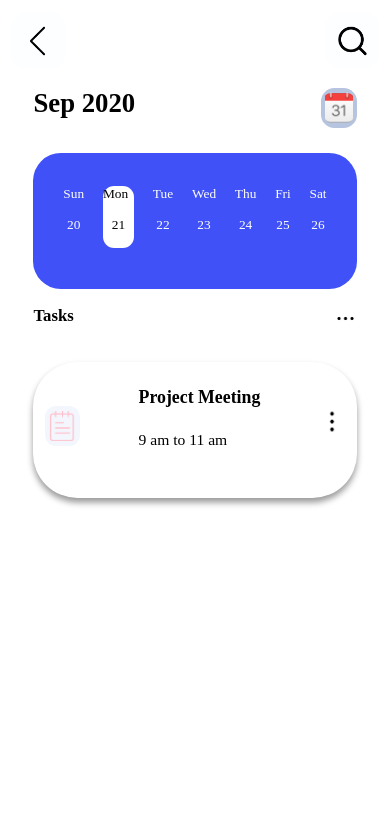
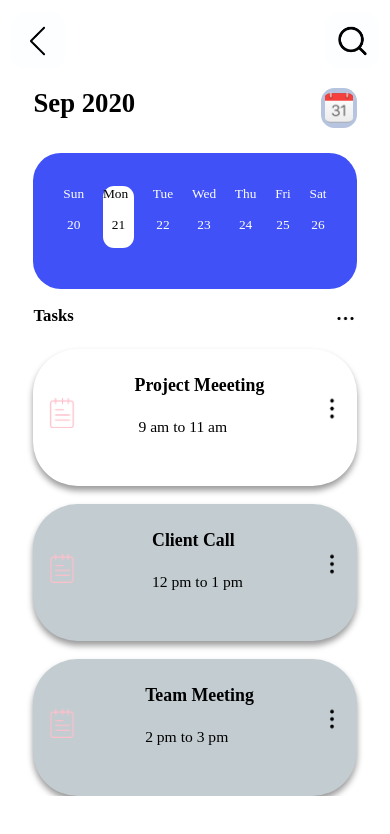
Before and after one commit to Mansoorali121/React-Native-Interview-Preparation, a React Native app: screen / in a window 390 px wide. Shown: the top 834 px of the page. Built offline with nearby package versions, Linux system fonts and the light colour scheme.

Commit message:
cards layout with flatlist prop

```diff
--- a/App.js
+++ b/App.js
@@ -147,7 +147,7 @@
 //   },
 // });
 
-import { StyleSheet, Text, View } from 'react-native';
+import { FlatList, StyleSheet, Text, View } from 'react-native';
 import React from 'react';
 import { s } from 'react-native-size-matters';
 import T3header from './src/components/T3header';
--- a/src/components/T3card.js
+++ b/src/components/T3card.js
@@ -1,11 +1,38 @@
-import { StyleSheet, Text, View, Image } from 'react-native';
+import { StyleSheet, Text, View, Image, FlatList } from 'react-native';
 import React from 'react';
 import { s, vs } from 'react-native-size-matters';
-import colors from "../style/colors";
+import colors from '../style/colors';
 
 const T3card = () => {
+  const data = [
+    {
+      id: '1',
+      img: require('../assets/notes.png'),
+      title: 'Project Meeeting',
+      time: ' 9 am to 11 am',
+    },
+    {
+      id: '2',
+      img: require('../assets/notes.png'),
+
+      title: 'Client Call',
+      time: '12 pm to 1 pm',
+    },
+    {
+      id: '3',
+      img: require('../assets/notes.png'),
+
+      title: 'Team Meeting',
+      time: '2 pm to 3 pm',
+    },
+  ];
   return (
-    <View style={styles.cont}>
+    <FlatList
+      data={data}
+      keyExtractor={item => item.id}
+      renderItem={({ item }) => {
+        return (
+          <View style={[styles.cont, item.id !== "1" && {backgroundColor:"#c3ccd1"}]}>
             <View style={styles.cardcontainer}>
               <View
                 style={{
@@ -14,14 +41,11 @@ const T3card = () => {
                 }}
               >
                 <View style={styles.container}>
-            <Image
-              source={require('../assets/notes.png')}
-              style={styles.image}
-            />
+                  <Image source={item.img} style={styles.image} />
                 </View>
                 <View style={{ gap: s(20) }}>
-            <Text style={styles.projectname}>Project Meeting</Text>
-            <Text style={styles.date}>9 am to 11 am  </Text>
+                  <Text style={styles.projectname}>{item.title}</Text>
+                  <Text style={styles.date}>{item.time} </Text>
                 </View>
                 <View style={{ marginTop: vs(15) }}>
                   <Image
@@ -32,6 +56,9 @@ const T3card = () => {
               </View>
             </View>
           </View>
+        );
+      }}
+    />
   );
 };
 
@@ -47,17 +74,16 @@ const styles = StyleSheet.create({
   //   },
   cont: {
     marginHorizontal: s(20),
-  marginTop: vs(25),
+    marginTop: vs(15),
     height: vs(110),
-  backgroundColor: "#fff",
+    backgroundColor: '#fff',
     borderRadius: s(40),
 
     // iOS Shadow
     shadowColor: '#00000090',
     shadowOffset: {
       width: 0,
-    height: s
-    (4),
+      height: s(4),
     },
     shadowOpacity: 0.7,
     shadowRadius: 6,
@@ -77,7 +103,7 @@ cont: {
   container: {
     height: vs(32),
     width: s(32),
-    backgroundColor: colors.cardBackground,
+    backgroundColor: colors.pink,
     alignItems: 'center',
     justifyContent: 'center',
     borderRadius: s(10),
```
Lines whose indentation alone changed are shown as unchanged.
